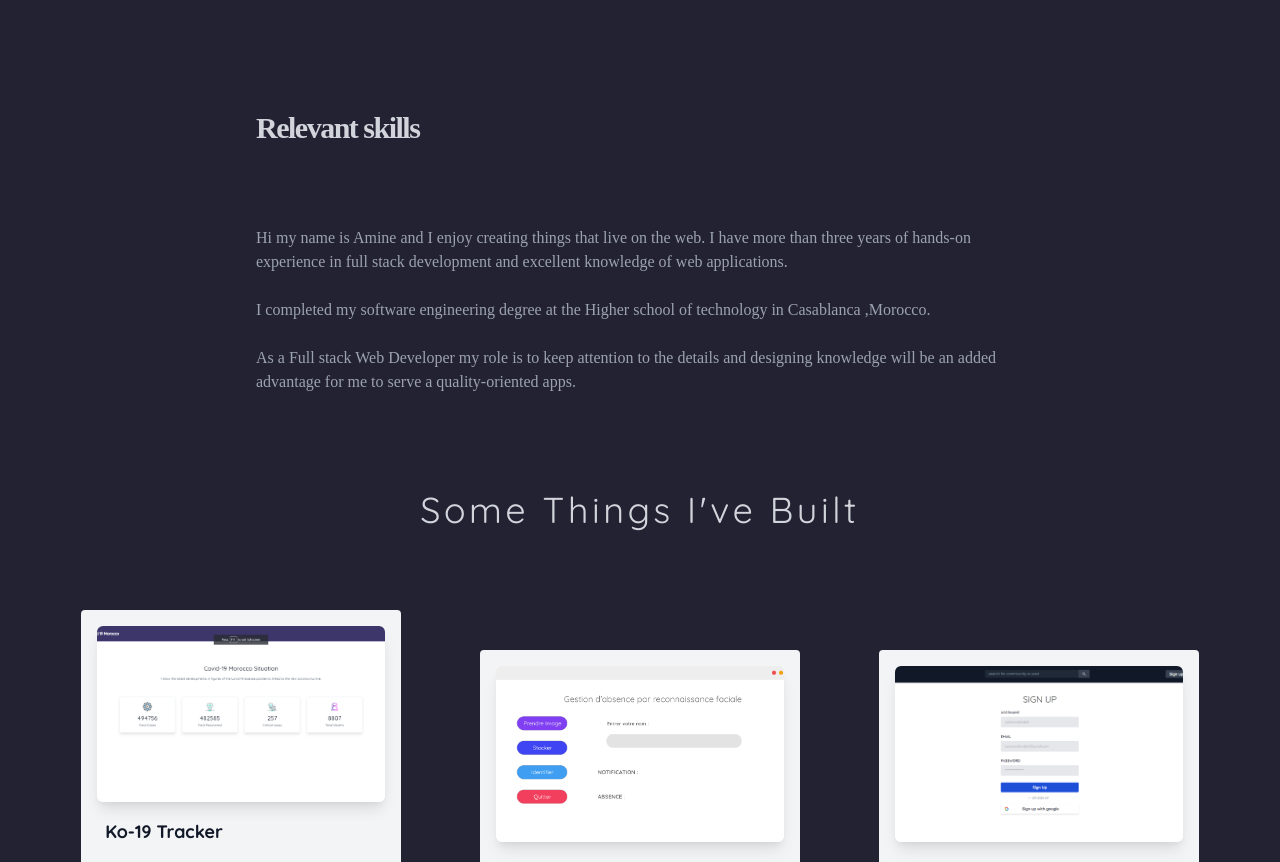
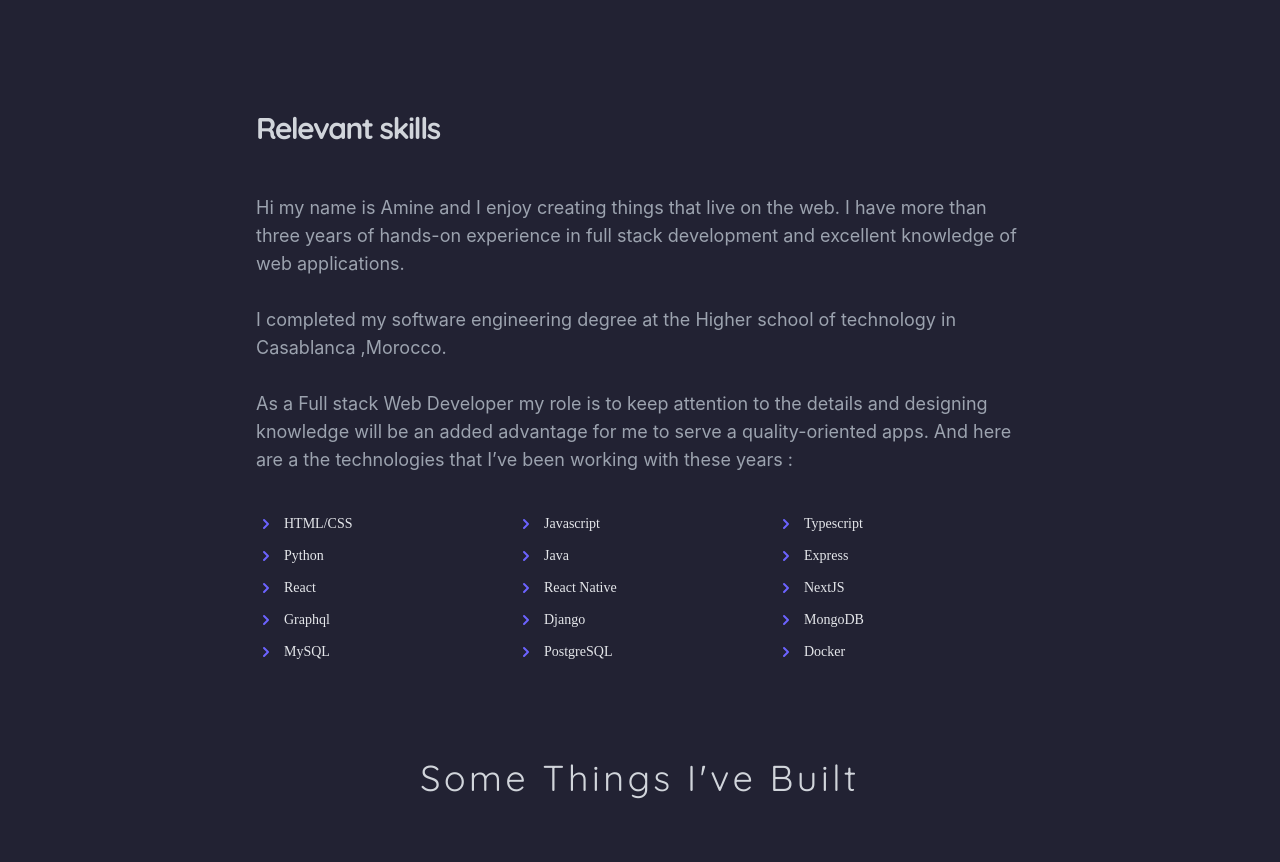
Before and after one commit to amine-tayani/portfolio, a Next.js app: page / in a window 1280 px wide. Shown: the part 688-1550 px from the top of the page. Built offline with nearby package versions, Linux system fonts and the light colour scheme; a web font is replaced by a local one.

Commit message:
finish the skills section for the new version

```diff
--- a/components/Skills.js
+++ b/components/Skills.js
@@ -1,13 +1,30 @@
 const Skills = () => {
+  const skills = [
+    "HTML/CSS",
+    "Javascript",
+    "Typescript",
+    "Python",
+    "Java",
+    "Express",
+    "React",
+    "React Native",
+    "NextJS",
+    "Graphql",
+    "Django",
+    "MongoDB",
+    "MySQL",
+    "PostgreSQL",
+    "Docker",
+  ];
   return (
-    <div className="mt-20 font-Jbrains mx-64" id="skills">
+    <div className="mt-20 mx-64" id="skills">
       <div className="">
-        <h5 className=" tracking-tighter font-black lg:mb-20 mb-10 mt-8 sm:mt-14 text-3xl text-gray-300 sm:text-3xl">
+        <h5 className=" tracking-tighter font-black lg:mb-12 mb-10 mt-8 sm:mt-14 text-3xl text-gray-300 sm:text-3xl">
           Relevant skills
         </h5>
       </div>
       <div className="w-full max-w-3xl">
-        <p className="text-gray-400 ">
+        <p className="text-gray-400 font-inter text-lg">
           Hi my name is Amine and I enjoy creating things that live on the web.
           I have more than three years of hands-on experience in full stack
           development and excellent knowledge of web applications.
@@ -17,8 +34,31 @@ const Skills = () => {
           <br />
           <br /> As a Full stack Web Developer my role is to keep attention to
           the details and designing knowledge will be an added advantage for me
-          to serve a quality-oriented apps.
+          to serve a quality-oriented apps. And here are a the technologies that
+          I’ve been working with these years :
         </p>
+
+        <ul className="grid grid-cols-3 gap-3 mt-10  font-Jbrains">
+          {skills.map((skill, index) => {
+            return (
+              <li key={index} className="flex items-center space-x-2">
+                <svg
+                  xmlns="http://www.w3.org/2000/svg"
+                  className="h-5 w-5 text-purpley"
+                  viewBox="0 0 20 20"
+                  fill="currentColor"
+                >
+                  <path
+                    fillRule="evenodd"
+                    d="M7.293 14.707a1 1 0 010-1.414L10.586 10 7.293 6.707a1 1 0 011.414-1.414l4 4a1 1 0 010 1.414l-4 4a1 1 0 01-1.414 0z"
+                    clipRule="evenodd"
+                  />
+                </svg>
+                <span className="text-gray-200 text-sm">{skill}</span>
+              </li>
+            );
+          })}
+        </ul>
       </div>
     </div>
   );
```
